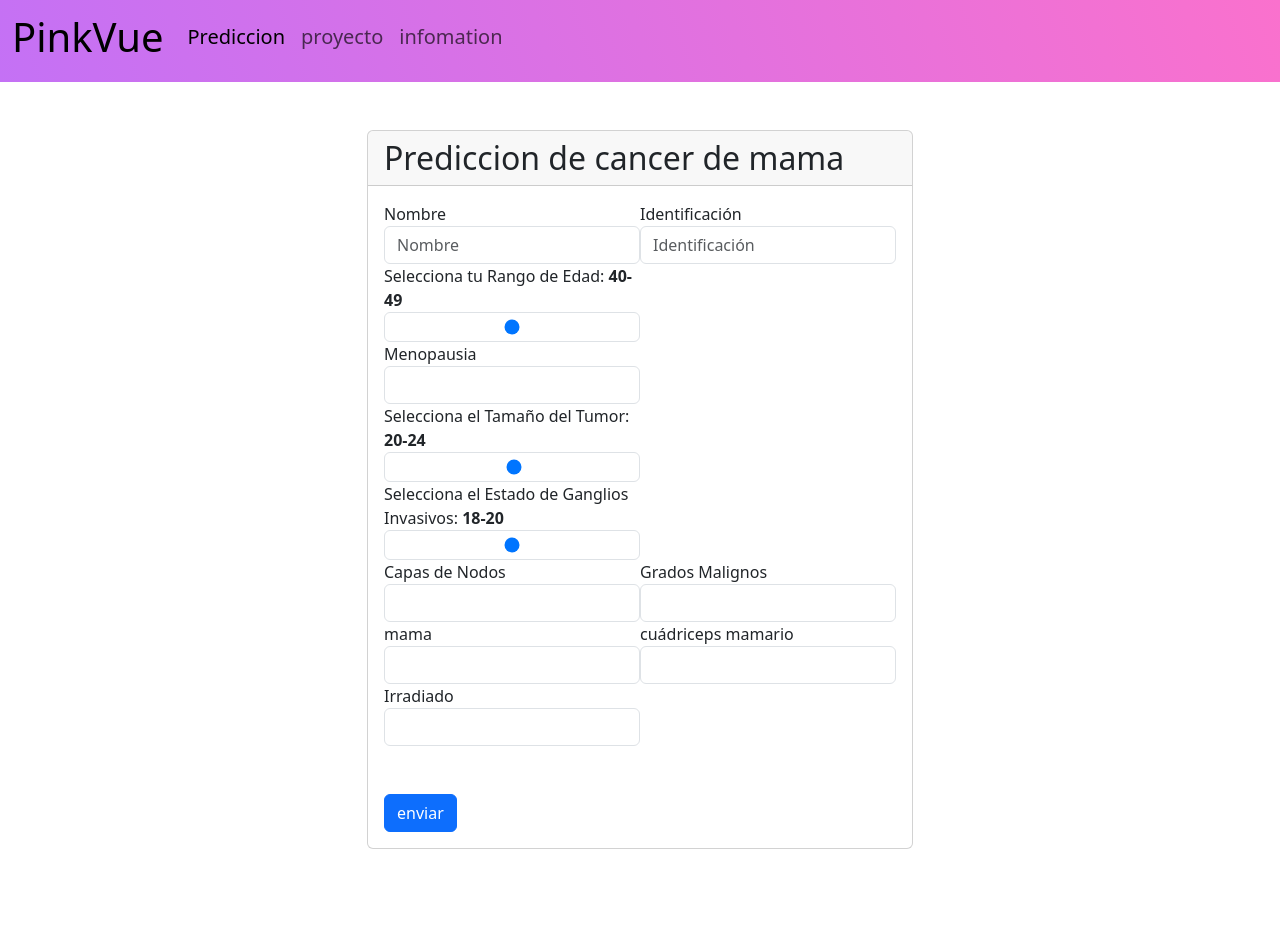
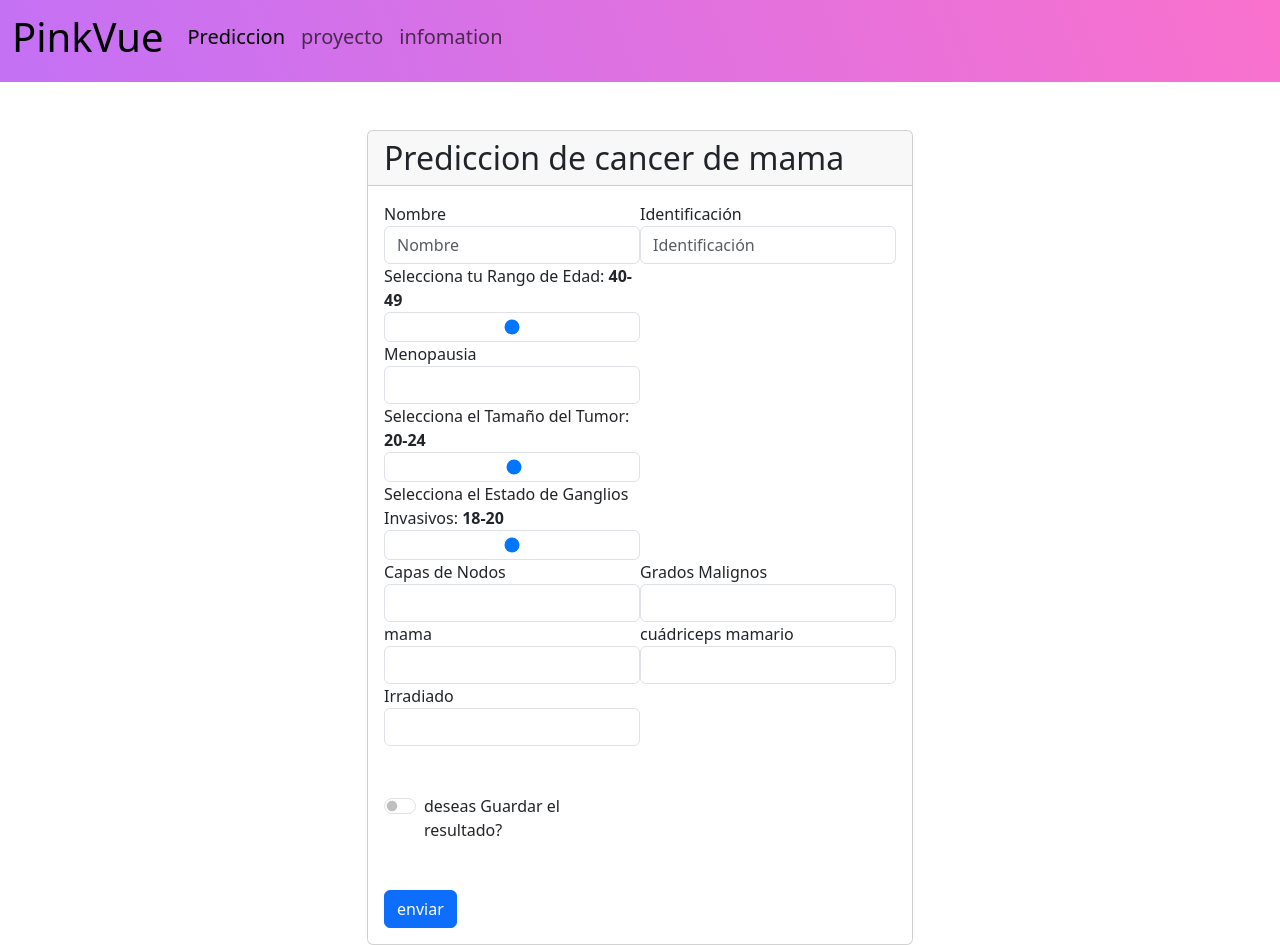
Before and after one commit to ericsamuel2009/cancer_gruad, an Angular app: page / in a window 1280 px wide. Before the commit the page ends 849 px from the top, so only its background shows below. Built offline with nearby package versions, Linux system fonts and the light colour scheme.

Commit message:
se modifico modal

```diff
--- a/src/app/components/home/home.component.html
+++ b/src/app/components/home/home.component.html
@@ -213,13 +213,28 @@
                   <option value="no">No</option>
                 </select>
               </div>
+
+              <div class="form-check form-switch form-group col-md-6 mb-5">
+                <input
+                class="form-check-input"
+                type="checkbox"
+                id="flexSwitchCheckChecked"
+                formControlName="saveResult"
+                [ngClass]="{
+                  'is-invalid':
+                    form.get('saveResult')?.invalid &&
+                    form.get('saveResult')?.touched
+                }" checked>
+                <label class="form-check-label" for="flexSwitchCheckChecked"> deseas Guardar el resultado?</label>
+              </div>
             </div>
 
-            <button type="submit"
-            class="btn btn-primary"
-            data-bs-toggle="modal"
-            data-bs-target="#exampleModal"
-            (click)="modalOpen()">enviar</button>
+            <button
+              type="submit"
+              class="btn btn-primary"
+              #btnSubmit
+              (mouseenter)="agregarAtributos()"
+              (mouseleave)="quitarAtributos()">enviar</button>
           </form>
         </div>
       </div>
@@ -234,6 +249,7 @@
   tabindex="-1"
   aria-labelledby="exampleModalLabel"
   aria-hidden="true"
+
 >
   <div class="modal-dialog">
     <div class="modal-content">
@@ -279,7 +295,7 @@
         </div>
       </div>
       <div class="modal-footer">
-        <button type="button" class="btn btn-primary" (click)="sugerenciasIA()" [disabled]="sugerencias_IA">
+        <button type="button" class="btn btn-primary" (click)="sugerenciasIA()" [disabled]="(sugerencias_IA || datos.length == 0)">
           SUGERENCIAS
         </button>
       </div>
--- a/src/app/components/home/home.component.ts
+++ b/src/app/components/home/home.component.ts
@@ -1,4 +1,4 @@
-import { Component, OnInit } from '@angular/core';
+import { Component, ElementRef, OnInit, Renderer2, ViewChild } from '@angular/core';
 import { FormBuilder, FormGroup, Validators } from '@angular/forms';
 import { NgbModal } from '@ng-bootstrap/ng-bootstrap';
 import {RestService} from "../services/rest.service"
@@ -9,6 +9,7 @@ import { EventType } from '@angular/router';
   styleUrls: ['./home.component.scss']
 })
 export class HomeComponent implements OnInit {
+  @ViewChild('btnSubmit', { static: true }) submirBtn!: ElementRef;
   datos:any = [];
   form: FormGroup;
   showModalButtonDisabled = true;
@@ -35,10 +36,11 @@ export class HomeComponent implements OnInit {
   }
 
 
-  constructor(private formBuilder: FormBuilder,  private apiService: RestService) {
+  constructor(private formBuilder: FormBuilder,  private apiService: RestService, private renderer: Renderer2) {
     this.form = this.formBuilder.group({
       fullname: ['', Validators.required],
       identificationcard: [null, Validators.required],
+      saveResult: [false],
       age: [''],
       menopause: ['', Validators.required],
       tumorSize: [''],
@@ -49,6 +51,20 @@ export class HomeComponent implements OnInit {
       breastQuad: ['', Validators.required],
       irradiat: ['', Validators.required],
     });
+  }
+
+  agregarAtributos() {
+    if (this.form.valid) {
+      const elementoSelected = this.submirBtn.nativeElement;
+      this.renderer.setAttribute(elementoSelected, 'data-bs-toggle', 'modal');
+      this.renderer.setAttribute(elementoSelected, 'data-bs-target', '#exampleModal');
+    }
+  }
+
+  quitarAtributos() {
+    const elementoSelected = this.submirBtn.nativeElement;
+    this.renderer.removeAttribute(elementoSelected, 'data-bs-toggle');
+    this.renderer.removeAttribute(elementoSelected, 'data-bs-target');
   }
 
   resultConvert(evento: EventType): String {
@@ -62,9 +78,11 @@ export class HomeComponent implements OnInit {
   onSubmit() {
 
     if (this.form.valid) {
+    this.sugerencias_IA = '';
     const newJson = {
       fullname: this.form.value.fullname,
       identificationcard: this.form.value.identificationcard,
+      saveResult: this.form.value.saveResult,
       age: this.age,
       menopause: this.form.value.menopause,
       tumorSize: this.tumorSize,
@@ -153,10 +171,5 @@ export class HomeComponent implements OnInit {
 
   }
 
-  modalOpen() {
-    this.sugerencias_IA = '';
-
-  }
-
 
 }
```
